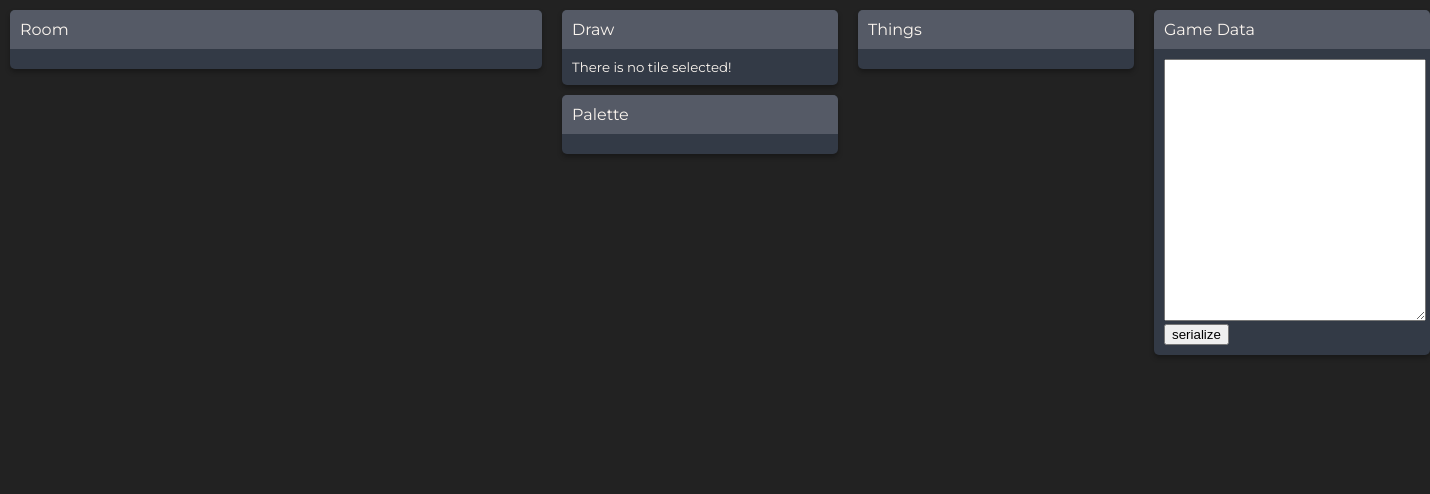
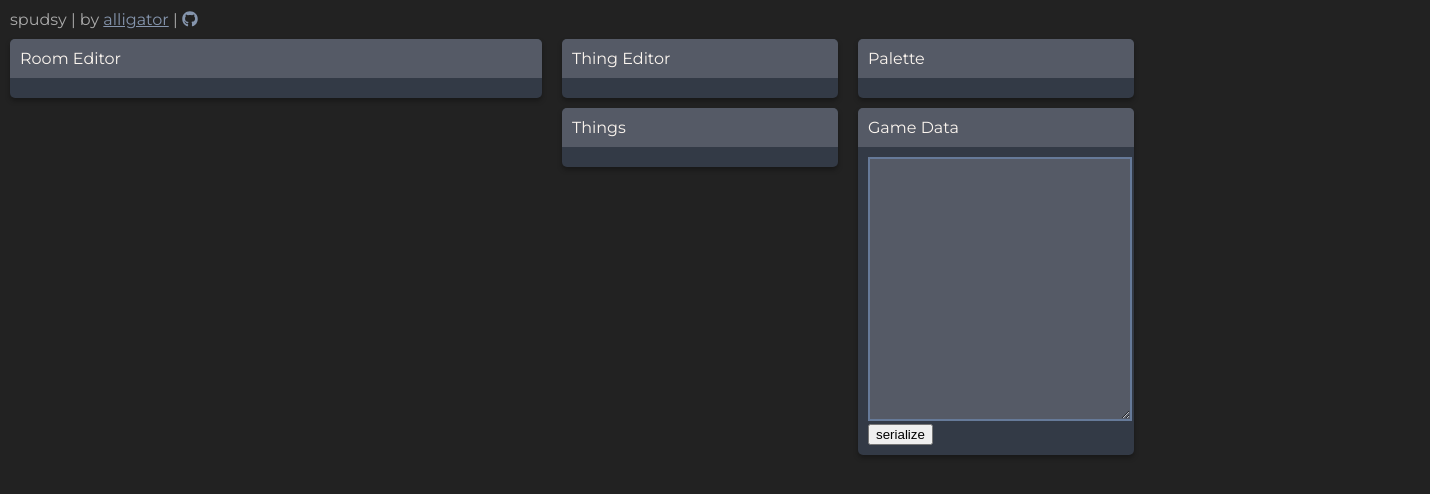
Before and after one commit to Alligator/spudsy, a React (Create React App) app: page / in a window 1280 px wide. Shown: the top 494 px of the page, 1430 px wide, since content can reach past the window. Built offline with nearby package versions, Linux system fonts and the light colour scheme.

Commit message:
UI clean up & room property editing

```diff
--- a/public/index.html
+++ b/public/index.html
@@ -11,6 +11,7 @@
     <link rel="manifest" href="%PUBLIC_URL%/manifest.json">
     <link rel="shortcut icon" href="%PUBLIC_URL%/favicon.ico">
     <script defer src="https://use.fontawesome.com/releases/v5.0.8/js/solid.js" integrity="sha384-+Ga2s7YBbhOD6nie0DzrZpJes+b2K1xkpKxTFFcx59QmVPaSA8c7pycsNaFwUK6l" crossorigin="anonymous"></script>
+    <script defer src="https://use.fontawesome.com/releases/v5.0.8/js/brands.js" integrity="sha384-sCI3dTBIJuqT6AwL++zH7qL8ZdKaHpxU43dDt9SyOzimtQ9eyRhkG3B7KMl6AO19" crossorigin="anonymous"></script>
     <script defer src="https://use.fontawesome.com/releases/v5.0.8/js/fontawesome.js" integrity="sha384-7ox8Q2yzO/uWircfojVuCQOZl+ZZBg2D2J5nkpLqzH1HY0C1dHlTKIbpRz/LG23c" crossorigin="anonymous"></script>
     <!--
       Notice the use of %PUBLIC_URL% in the tags above.
--- a/src/App.tsx
+++ b/src/App.tsx
@@ -18,6 +18,7 @@ import RoomEditor from './molecules/RoomEditor';
 import swal from 'sweetalert';
 import formatId from './formatId';
 import ThingsEditor from './molecules/ThingsEditor';
+import * as colours from './colours';
 
 const VerticalContainer = styled.div`
   display: flex;
@@ -220,21 +221,33 @@ class App extends React.Component<Props, State> {
     const { game } = this.state;
 
     let selectedThing: BitsyDrawable | null = null;
+    let title = 'Thing';
     let isTile = false;
     if (typeof this.state.selectedTileId === 'number') {
       selectedThing = this.findThing(game.tiles, this.state.selectedTileId) as BitsyDrawable;
+      title = 'Tile';
       isTile = true;
     } else if (typeof this.state.selectedSpriteId === 'number') {
       selectedThing = this.findThing(game.sprites, this.state.selectedSpriteId) as BitsyDrawable;
+      title = 'Sprite';
     } else if (typeof this.state.selectedItemId === 'number') {
       selectedThing = this.findThing(game.items, this.state.selectedItemId) as BitsyDrawable;
+      title = 'Item';
     }
+
+    const selectedRoom = this.state.game.rooms.filter(room => room.id === this.state.selectedRoomId)[0];
 
     const palette = this.getCurrentPalette();
     return (
+      <div>
+        <h1 style={{ margin: '10px 0 0 10px', color: colours.fg1 }}>
+          spudsy |{' '}
+          by <a href="https://alligatr.co.uk" target="_blank">alligator</a> |{' '}
+          <a href="https://github.com/Alligator/spudsy" target="_blank"><i className="fab fa-github" /></a>
+        </h1>
         <div style={{ display: 'flex', alignItems: 'flex-start' }}>
           <VerticalContainer>
-          <Card title="Room" width={512}>
+            <Card title={`Room ${selectedRoom ? formatId(selectedRoom) : 'Editor'}`} width={512}>
               {palette &&
                 <RoomEditor
                   rooms={game.rooms}
@@ -244,6 +257,7 @@ class App extends React.Component<Props, State> {
                     this.setState({ selectedRoomId: room.id });
                   }}
                   palette={palette}
+                  palettes={game.palettes}
                   tiles={game.tiles}
                   sprites={game.sprites}
                   items={game.items}
@@ -261,8 +275,8 @@ class App extends React.Component<Props, State> {
           </VerticalContainer>
 
           <VerticalContainer>
-          <Card title="Draw" width={256}>
-            {palette && selectedThing ?
+            <Card title={`${title} ${selectedThing ? formatId(selectedThing) : 'Editor'}`} width={256}>
+              {palette &&
                 <TileEditor
                   size={256}
                   tileCount={8}
@@ -270,17 +284,8 @@ class App extends React.Component<Props, State> {
                   fgColour={isTile ? palette.tile : palette.sprite}
                   tile={selectedThing as BitsyTile}
                   handleChange={this.handleTileChange}
-              /> : <div>There is no tile selected!</div>}
+                />}
             </Card>
-          <Card title="Palette" width={256}>
-            <PaletteEditor
-              palettes={game.palettes}
-              handleChange={() => null}
-            />
-          </Card>
-        </VerticalContainer>
-
-        <VerticalContainer>
             <Card title="Things" width={256}>
               {palette &&
                 <ThingsEditor
@@ -319,46 +324,24 @@ class App extends React.Component<Props, State> {
                   handleDeleteItem={this.handleDeleteItem}
                 />}
             </Card>
-          {/*
-          <Card title="Tiles" width={256}>
-            {palette &&
-              <TileList
-                items={game.tiles}
-                bgColour={palette.bg}
-                fgColour={palette.tile}
-                selectedId={this.state.selectedTileId}
-                handleClick={(item) => {
-                  this.setState({
-                    selectedTileId: item.id,
-                    selectedSpriteId: undefined,
-                  });
-                }}
-                handleDelete={this.handleDeleteTile}
-              />}
-          </Card>
-
-          <Card title="Sprites" width={256}>
-            {palette &&
-              <TileList
-                items={[...game.sprites, ...game.items]}
-                bgColour={palette.bg}
-                fgColour={palette.sprite}
-                selectedId={this.state.selectedSpriteId}
-                handleClick={(item) => {
-                  this.setState({
-                    selectedSpriteId: item.id,
-                    selectedTileId: undefined,
-                  });
-                }}
-                handleDelete={this.handleDeleteSprite}
-              />}
-          </Card>
-          */}
           </VerticalContainer>
 
+          <VerticalContainer>
+            <Card title="Palette" width={256}>
+              <PaletteEditor
+                palettes={game.palettes}
+                handleChange={() => null}
+              />
+            </Card>
             <Card title="Game Data" width={256}>
               <textarea
-            style={{ width: '100%', height: '256px' }}
+                style={{
+                  width: '100%',
+                  height: '256px',
+                  backgroundColor: colours.bg2,
+                  color: colours.fg,
+                  border: `2px solid ${colours.fg2}`,
+                }}
                 value={this.state.rawGameData}
                 onChange={this.handleEditGameData}
               />
@@ -372,6 +355,8 @@ class App extends React.Component<Props, State> {
                 serialize
               </button>
             </Card>
+          </VerticalContainer>
+        </div>
       </div>
     );
   }
--- a/src/atoms/Card.tsx
+++ b/src/atoms/Card.tsx
@@ -4,7 +4,7 @@ import { withProps } from '../types';
 import * as colours from '../colours';
 
 type Props = {
-  title: string,
+  title: React.ReactNode,
   width: number,
   children: React.ReactNode,
 };
@@ -24,6 +24,7 @@ const CardContainer = withProps<{ width: number }>()(styled.div)`
 const CardHeader = styled.h2`
   padding: 10px;
   font-weight: normal;
+  margin-bottom: 0;
   border-top-left-radius: 5px;
   border-top-right-radius: 5px;
   background-color: ${colours.bg2};
--- a/src/atoms/Filterable.tsx
+++ b/src/atoms/Filterable.tsx
@@ -1,24 +1,5 @@
 import * as React from 'react';
-import styled from 'styled-components';
-import * as colours from '../colours';
-
-const FilterInput = styled.input`
-  display: flex;
-  align-items: center;
-  background-color: ${colours.bg2};
-  color: ${colours.fg};
-  min-height: 32px;
-  max-height: 32px;
-  box-sizing: border-box;
-  margin-bottom: 10px;
-  padding: 0 0 0 10px;
-  border: 2px solid ${colours.fg2};
-  font-family: 'Montserrat', 'Segoe UI', 'Helvetica', sans-serif;
-
-  &::placeholder {
-    color: ${colours.fg1};
-  }
-`;
+import { Input } from './Inputs';
 
 interface Props<T> {
   items: Array<T>;
@@ -61,10 +42,11 @@ class Filterable<T> extends React.PureComponent<Props<T>, State> {
 
     return (
       <div style={{ display: 'flex', flexDirection: 'column' }}>
-        <FilterInput
+        <Input
           type="text"
           onChange={this.handleInputChange}
           placeholder="search"
+          style={{ marginBottom: '10px' }}
         />
         {this.props.render(filteredItems)}
       </div>
--- /dev/null
+++ b/src/atoms/FormGroup.tsx
@@ -0,0 +1,23 @@
+import * as React from 'react';
+import * as colours from '../colours';
+
+type Props = {
+  htmlFor?: string,
+  label: React.ReactNode,
+};
+
+const FormGroup: React.StatelessComponent<Props> = (props) => {
+  return (
+    <div style={{ display: 'flex', flexDirection: 'column', marginRight: '10px' }}>
+      <label
+        htmlFor={props.htmlFor}
+        style={{ fontSize: '8pt', color: colours.fg1 }}
+      >
+        {props.label}
+      </label>
+      {props.children}
+    </div>
+  );
+};
+
+export default FormGroup;
--- /dev/null
+++ b/src/atoms/Inputs.tsx
@@ -0,0 +1,44 @@
+import styled from 'styled-components';
+import * as colours from '../colours';
+
+const Input = styled.input`
+  display: flex;
+  align-items: center;
+  background-color: ${colours.bg1};
+  color: ${colours.fg};
+  min-height: 26px;
+  max-height: 26px;
+  box-sizing: border-box;
+  border: none;
+  border-bottom: 2px solid ${colours.fg2};
+  font-family: 'Montserrat', 'Segoe UI', 'Helvetica', sans-serif;
+
+  &::placeholder {
+    color: ${colours.fg1};
+  }
+`;
+
+const Select = Input.withComponent('select');
+const Button = styled.button`
+  display: flex;
+  align-items: center;
+  background-color: ${colours.fg2};
+  color: ${colours.fg};
+  min-height: 26px;
+  max-height: 26px;
+  box-sizing: border-box;
+  padding: 0 10px;
+  border: none;
+  font-family: 'Montserrat', 'Segoe UI', 'Helvetica', sans-serif;
+  cursor: pointer;
+
+  &:hover {
+    font-weight: bold;
+  }
+`;
+
+export {
+  Input,
+  Select,
+  Button,
+};
--- a/src/atoms/ListItemButton.tsx
+++ b/src/atoms/ListItemButton.tsx
@@ -18,6 +18,10 @@ const StyledButton = styled.button`
   transition: all 0.1s;
   transform: scale(1);
   color: ${colours.fg};
+
+  & + & {
+    margin-left: 10px;
+  }
 
   &:hover {
     transform: scale(1.2);
--- a/src/index.css
+++ b/src/index.css
@@ -9,12 +9,49 @@ body {
   color: #fbf5ef;
 }
 
+a, a:visited {
+  color: #8595ad;
+}
+
+a:hover {
+  color: #fbf5ef;
+}
+
 h1, h2, h3 {
   font-size: 1rem;
-  margin: 0;
+  margin: 0 0 10px 0;
   padding: 0;
+  font-weight: normal;
 }
 
 .spudsy-tab + .spudsy-tab {
   margin-left: 10px;
 }
+
+canvas {
+  display: block;
+}
+
+/* sweetalert */
+.swal-overlay {
+  background-color: rgba(0, 8, 32, 0.5);
+}
+
+.swal-modal {
+  background-color: #333a46;
+  border: 2px solid #667a99;
+  color: #fbf5ef;
+}
+
+.swal-title, .swal-text {
+  color: #fbf5ef;
+}
+
+.swal-button {
+  border: none;
+  border-radius: 0;
+}
+
+.swal-button:focus {
+  box-shadow: none;
+}
--- a/src/molecules/RoomEditor.tsx
+++ b/src/molecules/RoomEditor.tsx
@@ -5,6 +5,9 @@ import ListItemButton from '../atoms/ListItemButton';
 import Filterable from '../atoms/Filterable';
 import ImageEditor from '../atoms/ImageEditor';
 import formatId from '../formatId';
+import * as colours from '../colours';
+import { Input, Select } from '../atoms/Inputs';
+import FormGroup from '../atoms/FormGroup';
 
 class RoomFilterable extends Filterable<BitsyRoom> { }
 
@@ -18,6 +21,7 @@ type Props = {
   selectedSpriteId?: number,
   selectedItemId?: number,
   palette: BitsyPalette,
+  palettes: Array<BitsyPalette>,
   size: number,
   handleSelectRoom: (room: BitsyRoom) => void,
   handleEditRoom: (newRoom: BitsyRoom) => void,
@@ -49,6 +53,8 @@ class RoomEditor extends React.PureComponent<Props, State> {
     this.handleEdit = this.handleEdit.bind(this);
     this.handleEditEnd = this.handleEditEnd.bind(this);
     this.handleInspect = this.handleInspect.bind(this);
+    this.handleEditPalette = this.handleEditPalette.bind(this);
+    this.handleEditName = this.handleEditName.bind(this);
     this.getCellInfo = this.getCellInfo.bind(this);
     this.renderCell = this.renderCell.bind(this);
   }
@@ -184,6 +190,20 @@ class RoomEditor extends React.PureComponent<Props, State> {
     }
   }
 
+  handleEditPalette(evt: React.ChangeEvent<HTMLInputElement>) {
+    const newPaletteId = parseInt(evt.target.value, 10);
+    const selectedRoom = this.props.rooms.filter(room => room.id === this.props.selectedRoomId)[0];
+    const newRoom = Object.assign({}, selectedRoom, { paletteId: newPaletteId });
+    this.props.handleEditRoom(newRoom);
+  }
+
+  handleEditName(evt: React.ChangeEvent<HTMLInputElement>) {
+    const newName = evt.target.value;
+    const selectedRoom = this.props.rooms.filter(room => room.id === this.props.selectedRoomId)[0];
+    const newRoom = Object.assign({}, selectedRoom, { name: newName });
+    this.props.handleEditRoom(newRoom);
+  }
+
   getTileAtCoords(x: number, y: number): BitsyTile | null {
     const selectedRoom = this.props.rooms.filter(room => room.id === this.props.selectedRoomId)[0];
     if (selectedRoom) {
@@ -248,8 +268,11 @@ class RoomEditor extends React.PureComponent<Props, State> {
   }
 
   render() {
+    const selectedRoom = this.props.rooms.filter(room => room.id === this.props.selectedRoomId)[0];
     return (
       <div>
+        {selectedRoom ?
+          <React.Fragment>
             <ImageEditor
               size={this.props.size}
               tileCount={16}
@@ -261,9 +284,47 @@ class RoomEditor extends React.PureComponent<Props, State> {
               handleEditEnd={this.handleEditEnd}
               handleInspect={this.handleInspect}
               getCellInfo={this.getCellInfo}
-          canInspect={true}
             />
+            <div style={{ display: 'flex', margin: '10px 0 20px 0', alignItems: 'flex-end' }}>
+              <FormGroup htmlFor="spudsy-room__name" label="Name">
+                <Input
+                  id="spudsy-room__name"
+                  type="text"
+                  value={selectedRoom.name}
+                  placeholder={selectedRoom.id.toString()}
+                  onChange={this.handleEditName}
+                />
+              </FormGroup>
 
+              <FormGroup htmlFor="spudsy-room__palette" label="Palette">
+                <Select
+                  id="spudsy-room__palette"
+                  value={this.props.palette.id}
+                  onChange={this.handleEditPalette}
+                >
+                  {this.props.palettes.map(palette => (
+                    <option value={palette.id}>{formatId(palette)}</option>
+                  ))}
+                </Select>
+              </FormGroup>
+
+              {/* <Button type="button">Clone</Button> */}
+            </div>
+          </React.Fragment> :
+          <div
+            style={{
+              // -4 to account for the border size
+              width: this.props.size - 4,
+              height: this.props.size - 4,
+              border: `2px solid ${colours.bg2}`,
+              display: 'flex',
+              alignItems: 'center',
+              justifyContent: 'center',
+              backgroundColor: colours.bg2,
+            }}
+          >
+            No room selected.
+          </div>}
         <div
           style={{
             display: 'flex',
@@ -294,6 +355,12 @@ class RoomEditor extends React.PureComponent<Props, State> {
                   {formatId(room)}
                 </div>
                 <ListItemButton
+                  onClick={() => null}
+                  title="Clone room"
+                >
+                  <i className="fas fa-clone fa-lg" />
+                </ListItemButton>
+                <ListItemButton
                   onClick={this.props.handleDeleteRoom.bind(this, room)}
                   title="Delete room"
                 >
```
Also changed, not shown: src/molecules/PaletteEditor.tsx (+7 -2 lines), src/molecules/TileEditor.tsx (+19 -0 lines). Lines whose indentation alone changed are shown as unchanged.
